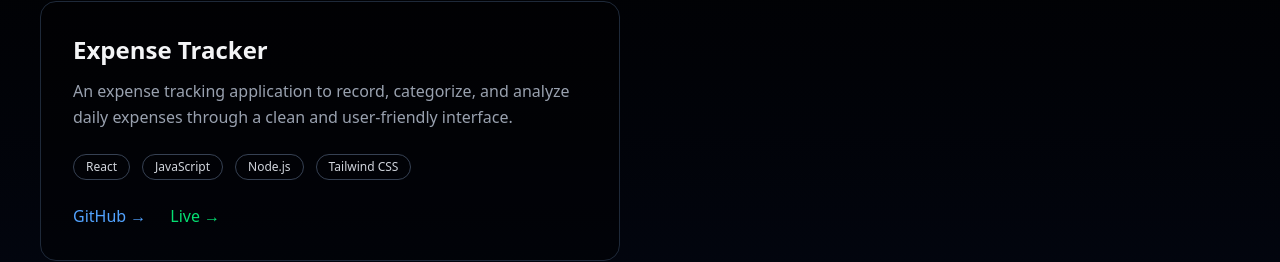
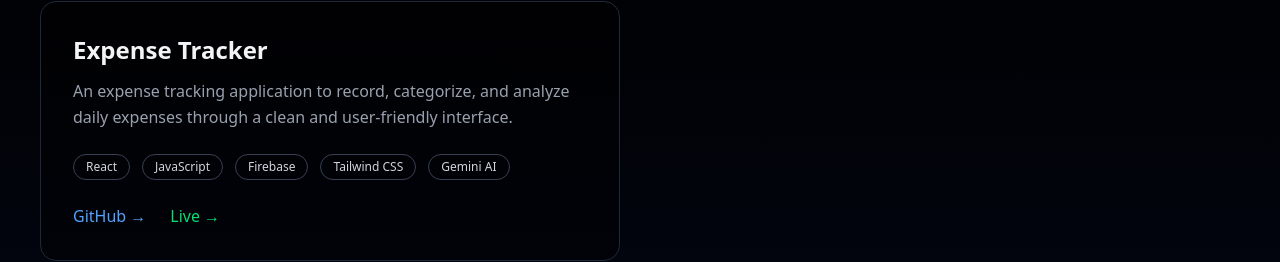
Before and after one commit to Suyashh19/Portfolio, a React (Vite) app: page / in a window 1280 px wide. Shown: the part 2637-2899 px from the top of the page. Built offline with nearby package versions, Linux system fonts and the light colour scheme.

Commit message:
minor changes

```diff
--- a/src/data/projects.js
+++ b/src/data/projects.js
@@ -19,7 +19,7 @@ export const projects = [
     title: "Expense Tracker",
     description:
       "An expense tracking application to record, categorize, and analyze daily expenses through a clean and user-friendly interface.",
-    tech: ["React", "JavaScript","Node.js", "Tailwind CSS"],
+    tech: ["React", "JavaScript","Firebase", "Tailwind CSS" , "Gemini AI"],
     github: "https://github.com/Suyashh19/EXPENCE-TRACKER",
     live: "https://expense-tracker-1869c.web.app/", // add when deployed
   },
```
